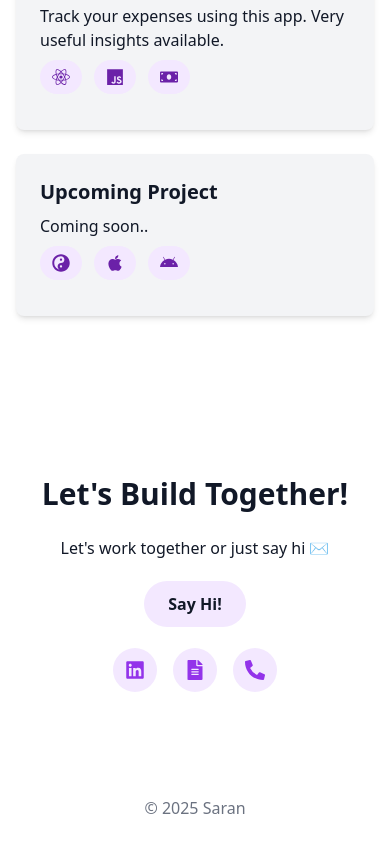
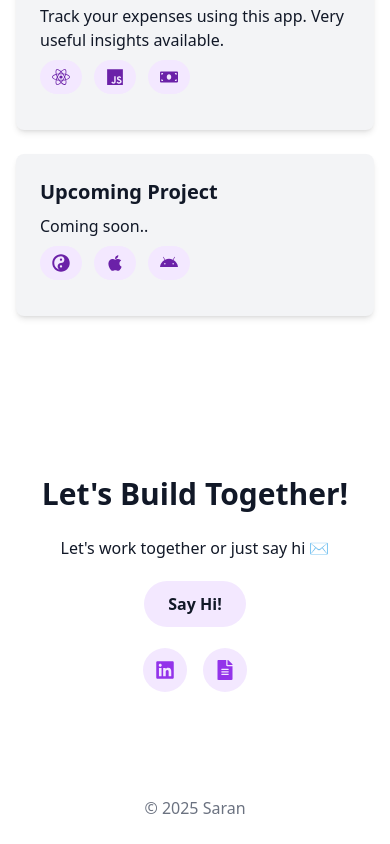
Before and after one commit to raiden597/my-portfolio, a React (Create React App) app: page / in a window 390 px wide. Shown: the part 2128-2972 px from the top of the page. Built offline with nearby package versions, Linux system fonts and the light colour scheme.

Commit message:
phone number

```diff
--- a/src/App.js
+++ b/src/App.js
@@ -226,13 +226,6 @@ function App() {
     <FaFileAlt />
   </a>
 
-  <a
-    href=""
-    aria-label="Call Me"
-    className="p-3 rounded-full bg-purple-100 dark:bg-purple-700 text-purple-600 dark:text-white text-xl hover:scale-110 transition"
-  >
-    <FaPhoneAlt />
-  </a>
 </div>
       </motion.section>
 
```
